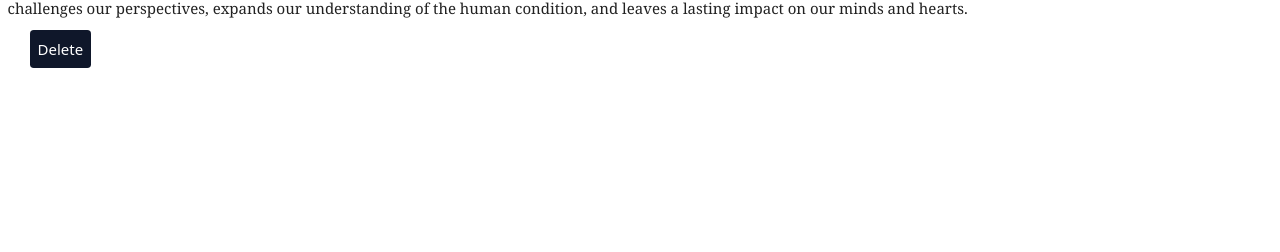
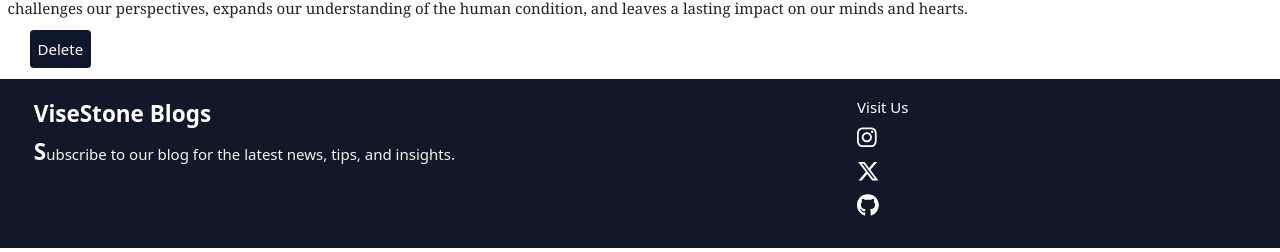
Before and after one commit to gilbertmunuotz/myblogs, a React (Create React App) app: page /blogs/1 in a window 1280 px wide. Shown: the part 545-797 px from the top of the page. Built offline with nearby package versions, Linux system fonts and the light colour scheme; data requests are answered from the project's data file.

Commit message:
Minor updates On BlogDetails Page

```diff
--- a/src/components/BlogDetails.js
+++ b/src/components/BlogDetails.js
@@ -3,6 +3,7 @@ import { useParams } from 'react-router-dom'
 import UseCostomHook from './UseCostomHook'
 import { useNavigate } from "react-router-dom";
 import styles from './Stylish African American Woman.jpg'
+import Footer from './Footer';
 
 
 function BlogDetails() {
@@ -33,9 +34,10 @@ function BlogDetails() {
                         <div className='mx-4'><img src={styles} alt="African Woman" /></div>
                     </div>
                     <div className='container font-serif px-2 first-letter:text-7xl'>{blogs.body}</div>
-                    <button className=" mt-3 bg-slate-900 text-white p-2 rounded hover:bg-red-600 ml-8" onClick={handleDelete}>Delete</button>
+                    <button className=" bg-slate-900 text-white p-2 rounded hover:bg-red-600 ml-8 my-3" onClick={handleDelete}>Delete</button>
                 </article>
             )}
+            <Footer />
         </div>
     )
 }
--- a/src/components/Footer.js
+++ b/src/components/Footer.js
@@ -9,7 +9,7 @@ function Footer() {
                 <div className="row mx-6">
                     <div className="col l6 s12">
                         <h5 className="white-text text-2xl font-semibold">ViseStone Blogs</h5>
-                        <p className="grey-text text-lighten-4 mt-2 first-letter:font-bold first-letter:text-2xl ml-4">Subscribe to our blog for the latest news, tips, and insights.</p>
+                        <p className="grey-text text-lighten-4 mt-2 first-letter:font-bold first-letter:text-2xl">Subscribe to our blog for the latest news, tips, and insights.</p>
                     </div>
                     <div className="col l4 offset-l2 s12">
                         <h5 className="white-text">Visit Us</h5>
```
